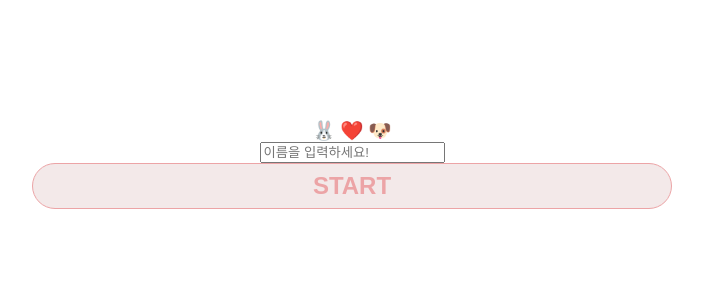
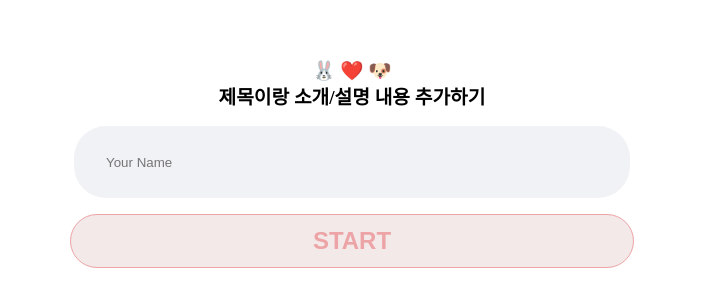
Before and after one commit to shyunju7/Rolling-Paper-Client, a React (Create React App) app in the folder rolling-paper-app/: page / in a window 1280 px wide. Shown: the part 244-550 px from the top of the page, without its empty margins (296-999 px from the left). Built offline with nearby package versions, Linux system fonts and the light colour scheme.

Commit message:
Style Intro Page

```diff
--- a/rolling-paper-app/src/Route/Intro/IntroContainer.tsx
+++ b/rolling-paper-app/src/Route/Intro/IntroContainer.tsx
@@ -5,13 +5,14 @@ import { useState } from "react";
 const IntroContainer = () => {
   const { value, onChange, setValue }: any = useInput("");
   const [isLoading, setLoading] = useState(false);
+  const [errorMsg, setErrorMsg] = useState("");
   const createUser = () => {
     try {
       setLoading(true);
       userApi.createUser(value);
       setValue("");
     } catch {
-      console.log(`error...`);
+      setErrorMsg(`error: createUser()...`);
     } finally {
       setLoading(false);
       console.log("정상적으로 등록 처리 되었습니다:)");
@@ -23,6 +24,7 @@ const IntroContainer = () => {
       createUser={createUser}
       onChange={onChange}
       isLoading={isLoading}
+      error={errorMsg}
     />
   );
 };
--- a/rolling-paper-app/src/Route/Intro/IntroPresenter.tsx
+++ b/rolling-paper-app/src/Route/Intro/IntroPresenter.tsx
@@ -1,5 +1,5 @@
 import Loader from "../../Loader";
-import { Container, Button, SLink } from "./style";
+import { Container, Button, SLink, InputName, Title } from "./style";
 
 const IntroPresenter = ({ userName, onChange, createUser, isLoading }: any) => {
   return isLoading ? (
@@ -11,18 +11,12 @@ const IntroPresenter = ({ userName, onChange, createUser, isLoading }: any) => {
       </h3>
       {/* <Title>롤링 페이퍼 만들기</Title> */}
 
-      {/* <Description>
-    For most program modifications, the process looks like the following:
-    Set up a test environment in the DBMS Implement the modification in the
-    test environment Use the copied live data as dummy data Activate the
-    modification in test Fix bugs
-  </Description> */}
-
-      <input
+      <Title>제목이랑 소개/설명 내용 추가하기</Title>
+      <InputName
         type="text"
         value={userName}
         onChange={onChange}
-        placeholder="이름을 입력하세요!"
+        placeholder="Your Name"
       />
 
       <Button onClick={createUser}>
--- a/rolling-paper-app/src/Route/Intro/style.ts
+++ b/rolling-paper-app/src/Route/Intro/style.ts
@@ -11,7 +11,7 @@ export const Container = styled.div`
 `;
 
 export const Title = styled.h1`
-  font-size: 2rem;
+  font-size: 1.2rem;
   margin: 0;
 `;
 
@@ -26,6 +26,22 @@ export const Description = styled.div`
   border-radius: 32px;
 `;
 
+export const InputName = styled.input`
+  border: none;
+  width: 40vw;
+  height: 6vh;
+  border-radius: 32px;
+  background-color: #f1f2f5;
+  padding: 12px;
+  padding-left: 32px;
+  margin-top: 16px;
+
+  &:focus {
+    border: none;
+    outline: none;
+  }
+`;
+
 export const SLink = styled(Link)`
   color: #eca4a6;
   text-decoration: none;
@@ -38,13 +54,13 @@ export const SLink = styled(Link)`
 `;
 
 export const Button = styled.button`
-  width: 50vw;
+  width: 44vw;
   border-radius: 32px;
   background-color: rgba(232, 212, 212, 0.5);
   border: 1px solid #eca4a6;
   align-content: center;
-
-  padding: 0.5rem;
+  margin-top: 16px;
+  padding: 12px;
   &:hover {
     background-color: #e8d4d4;
   }
--- a/rolling-paper-app/src/components/InputDialog/style.ts
+++ b/rolling-paper-app/src/components/InputDialog/style.ts
@@ -35,7 +35,7 @@ export const InputMessage = styled.textarea<{ fontValue: string }>`
   height: 15vh;
   border-radius: 32px;
   font-family: ${(props) =>
-    props.fontValue !== null ? props.fontValue : "Uiyeun"};
+    props.fontValue !== null ? props.fontValue : "OwnGlyph"};
   padding: 12px;
   margin-top: 16px;
   color: ${(props) => (props.color ? props.color : "#000000")};
```
